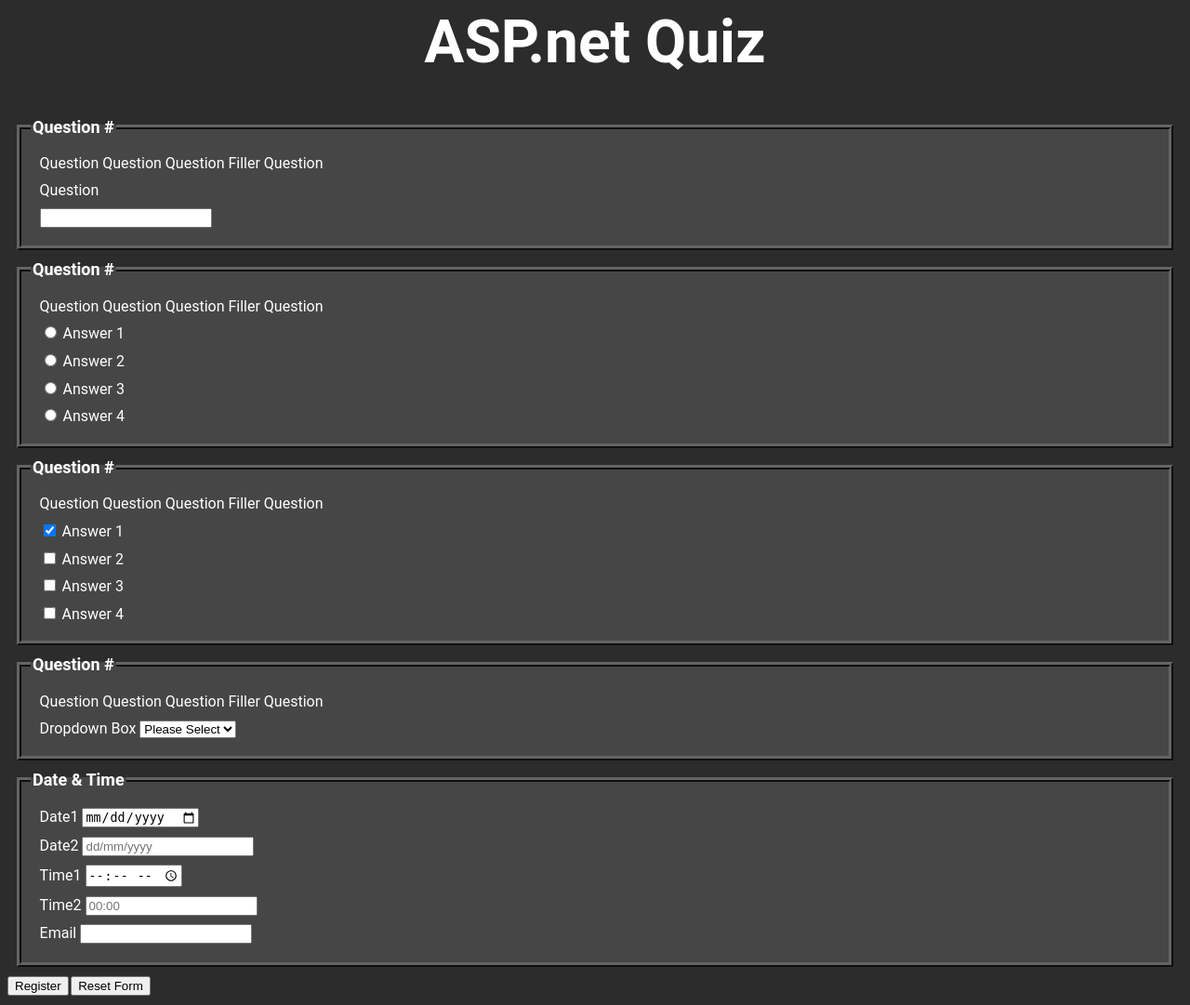
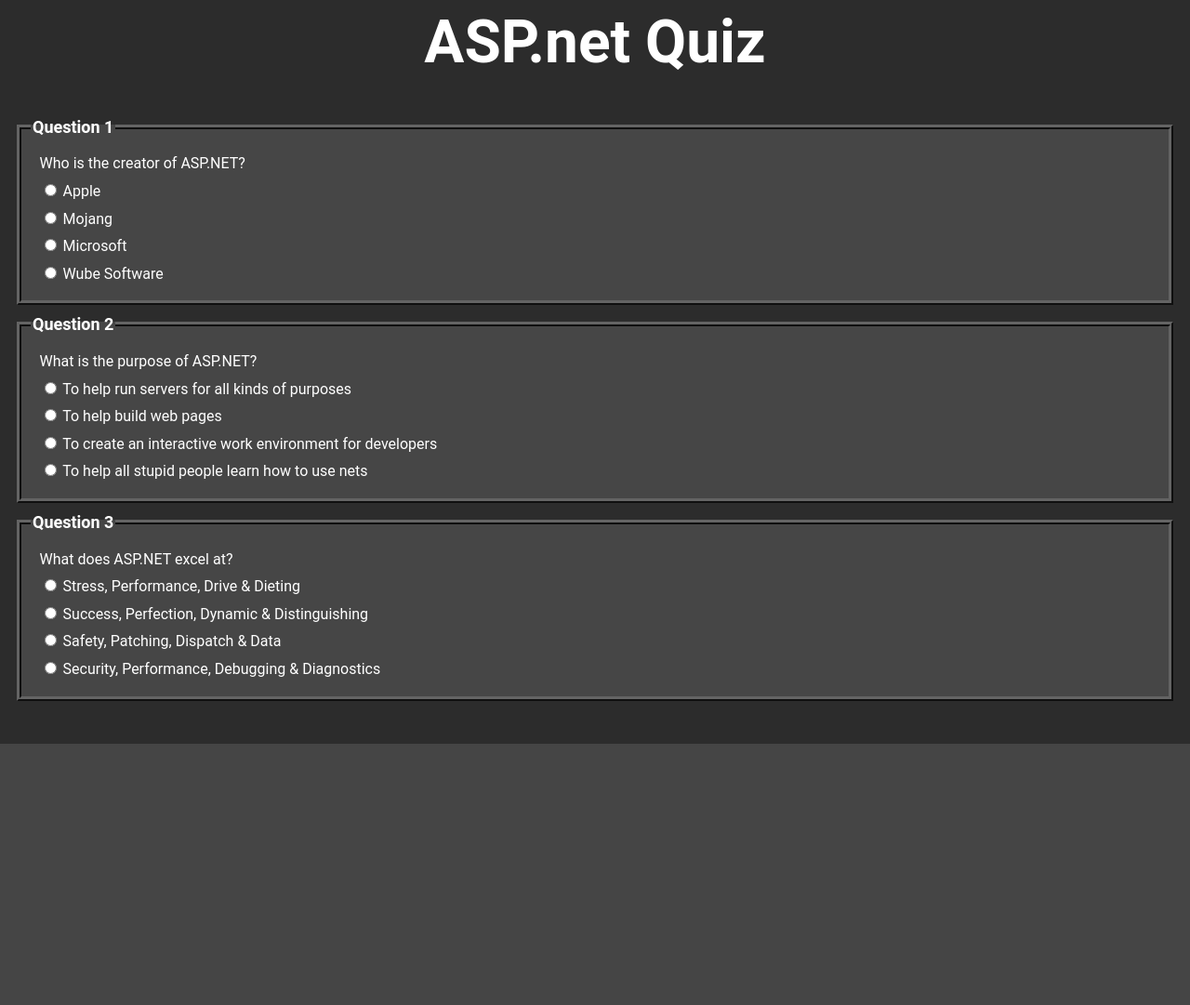
Before and after one commit to TaterLord/AllStupidPeople.net-Project, a PHP site: page /quiz.html in a window 1280 px wide. Shown: the whole page at 93% size. After the commit the page ends 800 px from the top, so only its background shows below. Run offline with PHP 8.4, Linux system fonts and the light colour scheme.

Commit message:
Start questions and hide template
Added Q1-3
Hid Template from users

```diff
--- a/quiz.html
+++ b/quiz.html
@@ -13,7 +13,7 @@
 <h1>ASP.net Quiz</h1>
 
 <!-- Template Section -->
-<form method="post" action="http://mercury.swin.edu.au/...........">
+<form id="template" method="post" action="http://mercury.swin.edu.au/...........">
 
     <!-- Text Input -->
     <fieldset>
@@ -160,6 +160,87 @@
 <!-- Actual Quiz -->
 <form method="post" action="http://mercury.swin.edu.au/...........">
 
+    <!-- Multiple Choice (Select One) -->
+    <fieldset>
+        <!-- Area title -->
+        <legend>Question 1</legend>
+
+        <!-- Question -->
+        <p>Who is the creator of ASP.NET?</p>
+
+        <!-- for corresponds to id, name corresponds to table LHS output, value corresponds to table RHS output -->
+        <p>
+            <input type="radio" id="A" name="Q1" value="A" required="required">
+            <label for="A">Apple</label>
+        </p>
+        <p>
+            <input type="radio" id="B" name="Q1" value="B">
+            <label for="B">Mojang</label>
+        </p>
+        <p>
+            <input type="radio" id="C" name="Q1" value="C">
+            <label for="C">Microsoft</label>
+        </p>
+        <p>
+            <input type="radio" id="D" name="Q1" value="D">
+            <label for="D">Wube Software</label>
+        </p>
+    </fieldset>
+
+    <!-- Multiple Choice (Select One) -->
+    <fieldset>
+        <!-- Area title -->
+        <legend>Question 2</legend>
+
+        <!-- Question -->
+        <p>What is the purpose of ASP.NET?</p>
+
+        <!-- for corresponds to id, name corresponds to table LHS output, value corresponds to table RHS output -->
+        <p>
+            <input type="radio" id="A" name="Q2" value="A" required="required">
+            <label for="A">To help run servers for all kinds of purposes</label>
+        </p>
+        <p>
+            <input type="radio" id="B" name="Q2" value="B">
+            <label for="B">To help build web pages</label>
+        </p>
+        <p>
+            <input type="radio" id="C" name="Q2" value="C">
+            <label for="C">To create an interactive work environment for developers</label>
+        </p>
+        <p>
+            <input type="radio" id="D" name="Q2" value="D">
+            <label for="D">To help all stupid people learn how to use nets</label>
+        </p>
+    </fieldset>
+
+    <!-- Multiple Choice (Select One) -->
+    <fieldset>
+        <!-- Area title -->
+        <legend>Question 3</legend>
+
+        <!-- Question -->
+        <p>What does ASP.NET excel at?</p>
+
+        <!-- for corresponds to id, name corresponds to table LHS output, value corresponds to table RHS output -->
+        <p>
+            <input type="radio" id="A" name="Q3" value="A" required="required">
+            <label for="A">Stress, Performance, Drive & Dieting</label>
+        </p>
+        <p>
+            <input type="radio" id="B" name="Q3" value="B">
+            <label for="B">Success, Perfection, Dynamic & Distinguishing</label>
+        </p>
+        <p>
+            <input type="radio" id="C" name="Q3" value="C">
+            <label for="C">Safety, Patching, Dispatch & Data</label>
+        </p>
+        <p>
+            <input type="radio" id="D" name="Q3" value="D">
+            <label for="D">Security, Performance, Debugging & Diagnostics</label>
+        </p>
+    </fieldset>
+
 </form>
 </body>
 </html>
--- a/styles/quiz.css
+++ b/styles/quiz.css
@@ -26,3 +26,7 @@ p {
     text-align: left;
     margin: 0.6em;
 }
+
+#template {
+    display: none;
+}
```
